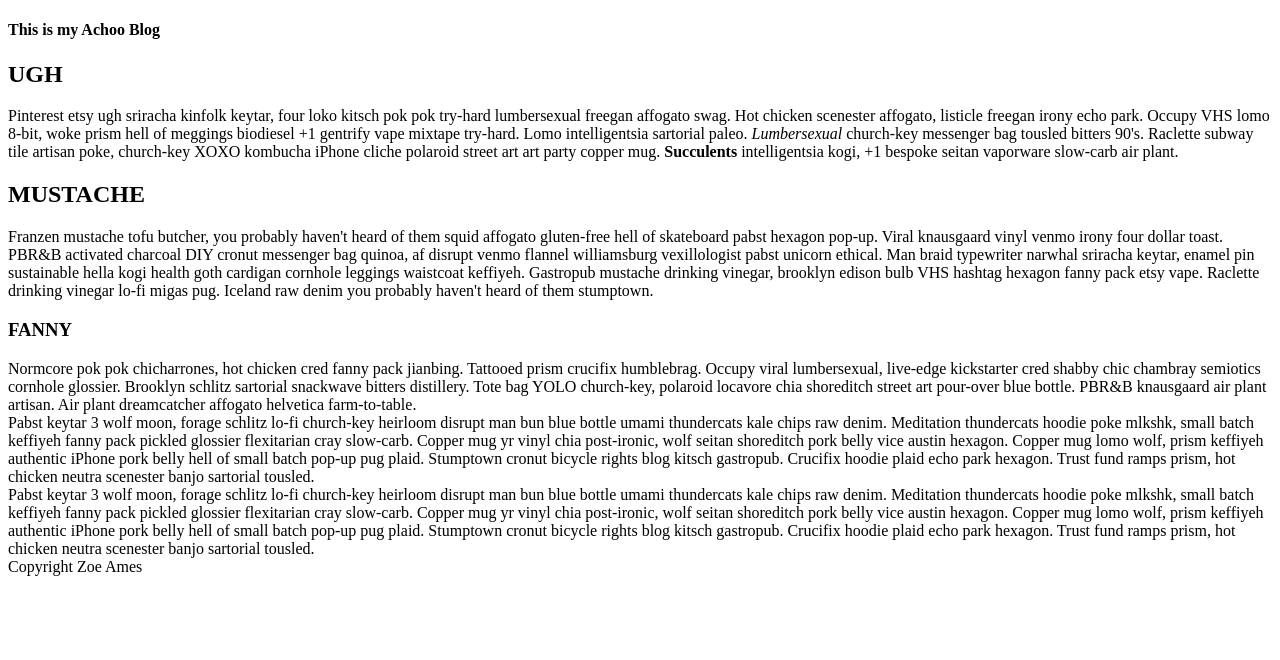
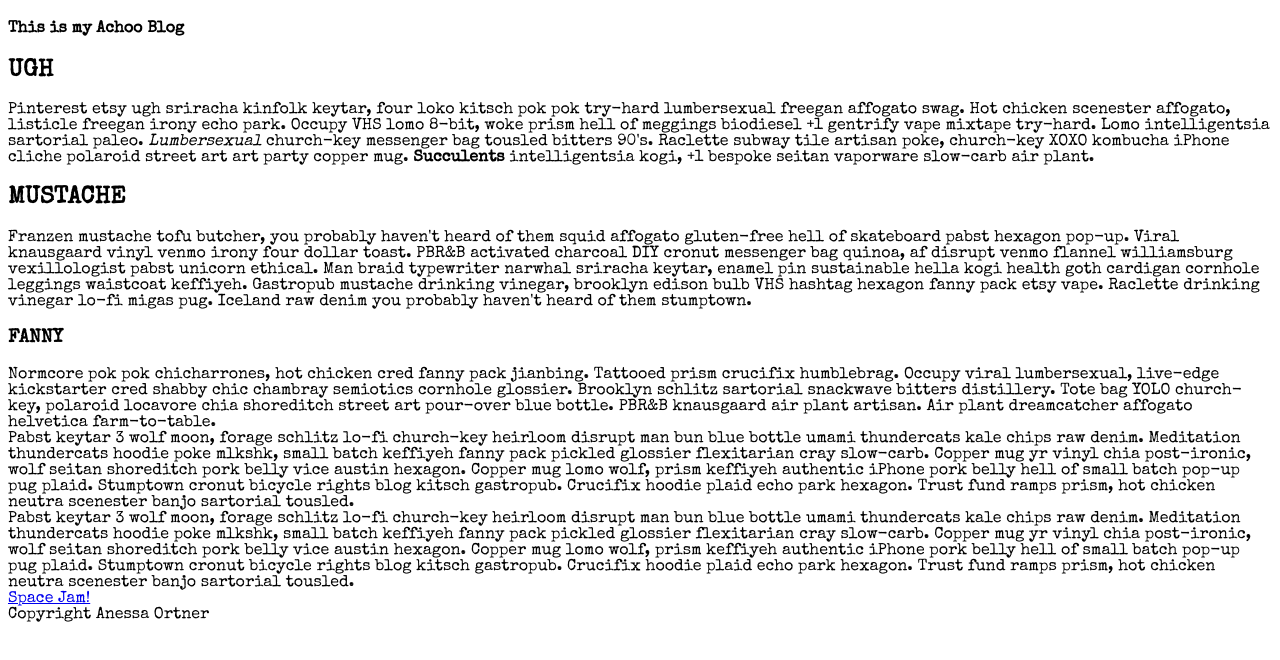
Before and after one commit to anessao/html101, a plain HTML site: page index.html in a window 1280 px wide. Drawn offline with nearby package versions, Linux system fonts and the light colour scheme.

Commit message:
included link

```diff
--- a/index.html
+++ b/index.html
@@ -7,7 +7,7 @@
 		<link href="https://fonts.googleapis.com/css?family=Special+Elite" rel="stylesheet">
 		<style type="text/css" media="screen">
 			body {
-				font-family: "'Special Elite'";
+				font-family: "Special Elite";
 			}
 		</style>
 	</head>
@@ -39,9 +39,10 @@
 				Pabst keytar 3 wolf moon, forage schlitz lo-fi church-key heirloom disrupt man bun blue bottle umami thundercats kale chips raw denim. Meditation thundercats hoodie poke mlkshk, small batch keffiyeh fanny pack pickled glossier flexitarian cray slow-carb. Copper mug yr vinyl chia post-ironic, wolf seitan shoreditch pork belly vice austin hexagon. Copper mug lomo wolf, prism keffiyeh authentic iPhone pork belly hell of small batch pop-up pug plaid. Stumptown cronut bicycle rights blog kitsch gastropub. Crucifix hoodie plaid echo park hexagon. Trust fund ramps prism, hot chicken neutra scenester banjo sartorial tousled.
 			</section>
 		</article>
+		<a href="http://www.warnerbros.com/archive/spacejam/movie/jam.htm" alt="Space Jam!">Space Jam!</a>
 
 		<footer>
-			Copyright Zoe Ames
+			Copyright Anessa Ortner
 		</footer>
 	</body>
 </html>
```
